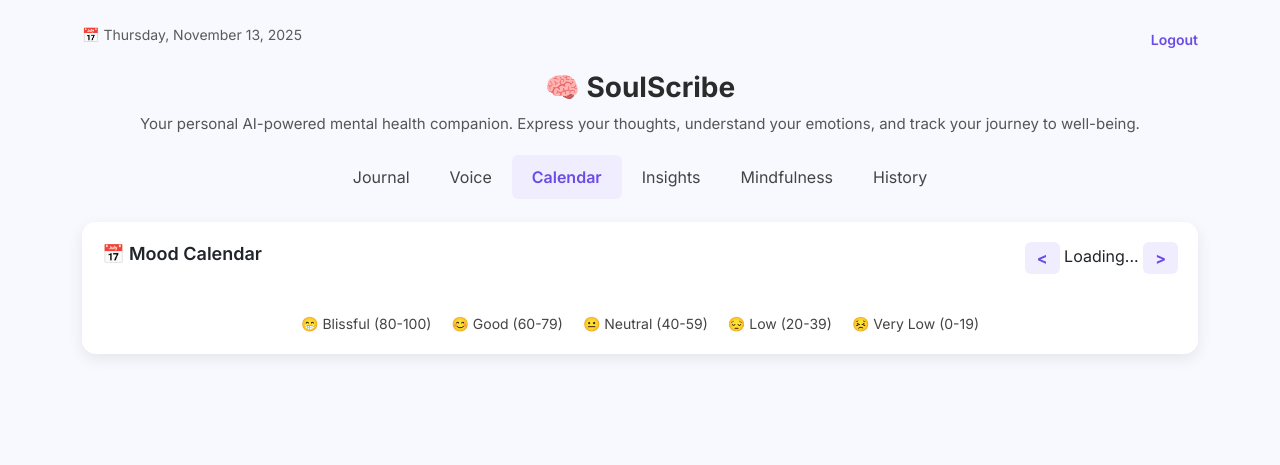
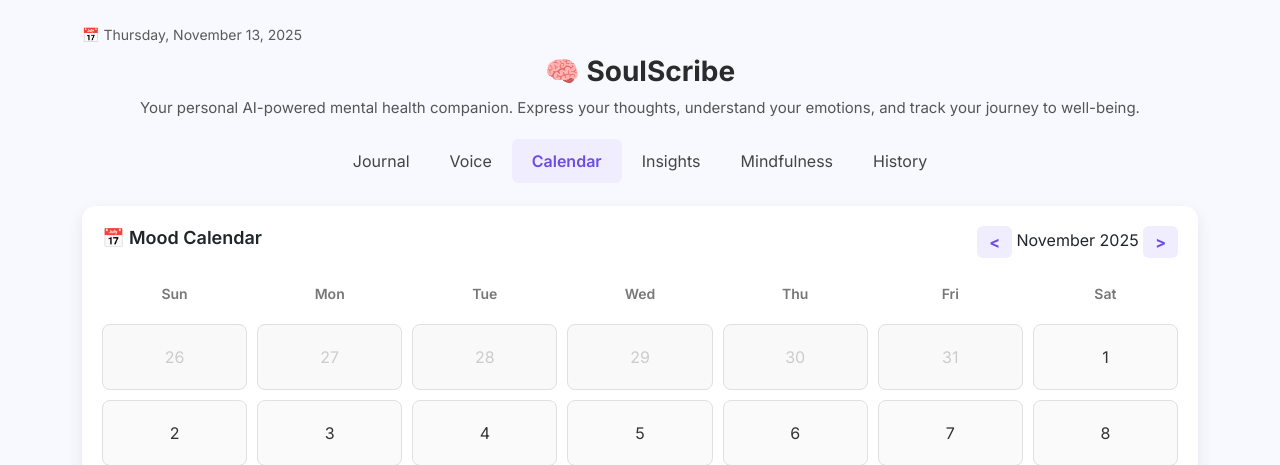
Before and after one commit to namramoradiya/SoulScribe, a Flask app: page /calender in a window 1280 px wide. Shown: the top 465 px of the page. Before the commit the page ends 356 px from the top, so only its background shows below. Run offline with Flask 3, Linux system fonts and the light colour scheme; some libraries are stand-ins or nearby versions.

Commit message:
Adding all the files

```diff
--- a/templates/calender.html
+++ b/templates/calender.html
@@ -319,20 +319,8 @@
 <div class="container py-4">
 
   <!-- Date -->
-  <div class="d-flex w-100 justify-content-between align-items-center mb-3">
+  <div class="date" id="currentDate">📅 Loading...</div>
 
-    <!-- Date -->
-    <div class="date" style="font-size: 14px; color: #5a5a5a;">
-        📅 Thursday, November 13, 2025
-    </div>
-
-    <!-- Logout -->
-    <a href="/logout"
-       class="text-decoration-none"
-       style="font-size: 14px; color: #6b4ce6; font-weight: 600;">
-        Logout
-    </a>
-</div>
   <!-- Header -->
   <div class="header">
     <h1>🧠 SoulScribe</h1>
```
